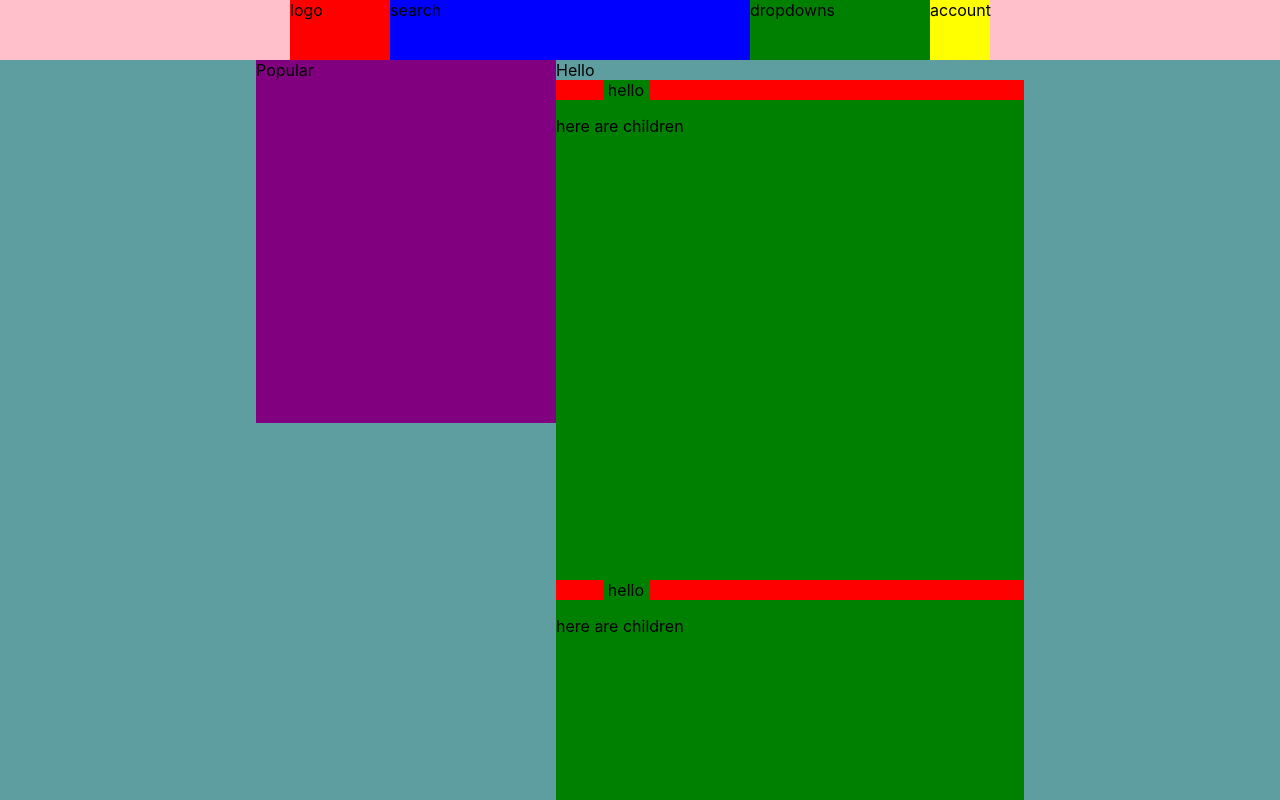
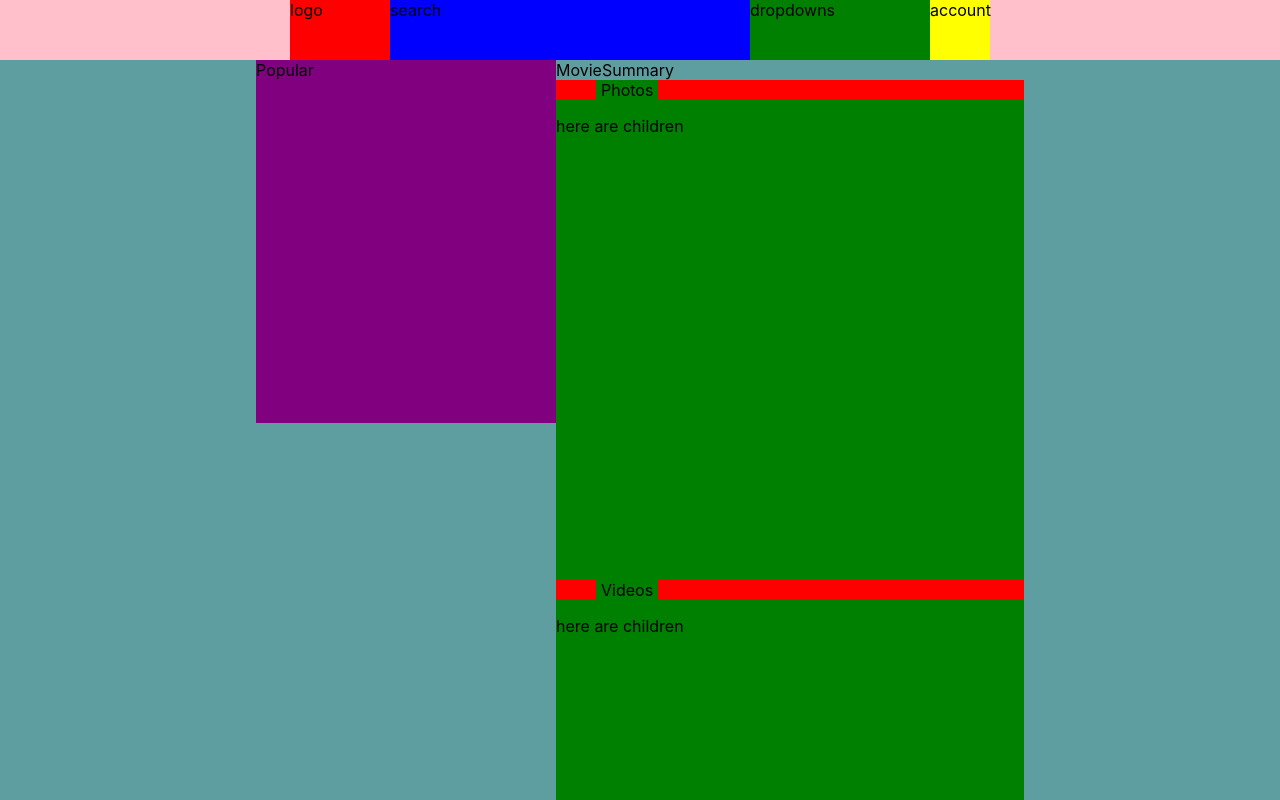
Before and after one commit to alancurtis5000/movies-frontend-01, a React (Create React App) app: page / in a window 1280 px wide. Shown: the top 800 px of the page. Built offline with nearby package versions, Linux system fonts and the light colour scheme; a web font is replaced by a local one.

Commit message:
adding movie summary comp

```diff
--- /dev/null
+++ b/src/components/MovieSummary/MovieSummary.js
@@ -0,0 +1,23 @@
+import React from 'react';
+const MovieSummary = (props) => {
+  return(
+    <div className="MovieSummary">
+      MovieSummary
+    </div>
+  )
+}
+
+MovieSummary.defaultProps = {
+  id:0,
+  title:"Title Of The Movie",
+  key: "TitleOfTheMovie",
+  images: "Movies/TitleOfTheMovie/Images",
+  videos: "Movies/TitleOfTheMovie/Videos",
+  director: ["Director1", "Director2"],
+  rating: 1,
+  rated: "PG-13",
+  release_date: "05-23-2020",
+  plot: "this is the simple plot of the movie, its and edge of the seat thriller, with no break.",
+}
+
+export default MovieSummary;
--- /dev/null
+++ b/src/components/MovieSummary/_MovieSummary.scss
@@ -0,0 +1,5 @@
+.MovieSummary {
+  background-color: lightcoral;
+  width: 100%;
+  height: 60px;
+}
--- a/src/components/Section/_Section.scss
+++ b/src/components/Section/_Section.scss
@@ -5,7 +5,7 @@
   height: 500px;
   .header {
     display: grid;
-    grid-template-columns: 1fr auto 8fr;
+    grid-template-columns: 40px auto 1fr;
     grid-gap: 5px;
     .separator {
       height: 100%;
--- a/src/pages/MovieDetails/MovieDetails.js
+++ b/src/pages/MovieDetails/MovieDetails.js
@@ -1,6 +1,7 @@
 import React from 'react';
 import Section from '../../components/Section/Section';
 import Popular from '../../components/Popular/Popular';
+import MovieSummary from '../../components/MovieSummary/MovieSummary';
 
 const MovieDetails = () =>{
   return(
@@ -10,10 +11,10 @@ const MovieDetails = () =>{
           <Popular />
         </div>
         <div className="column2">
-          <div className="details">Hello</div>
-          <Section > <p>here are children </p></Section>
-          <Section > <p>here are children </p></Section>
-          <Section > <p>here are children </p></Section>
+          <MovieSummary />
+          <Section title="Photos"> <p>here are children </p></Section>
+          <Section title="Videos"> <p>here are children </p></Section>
+          <Section title="This is A lot of Content"> <p>here are children </p></Section>
           <Section > <p>here are children </p></Section>
         </div>
       </div>
```
